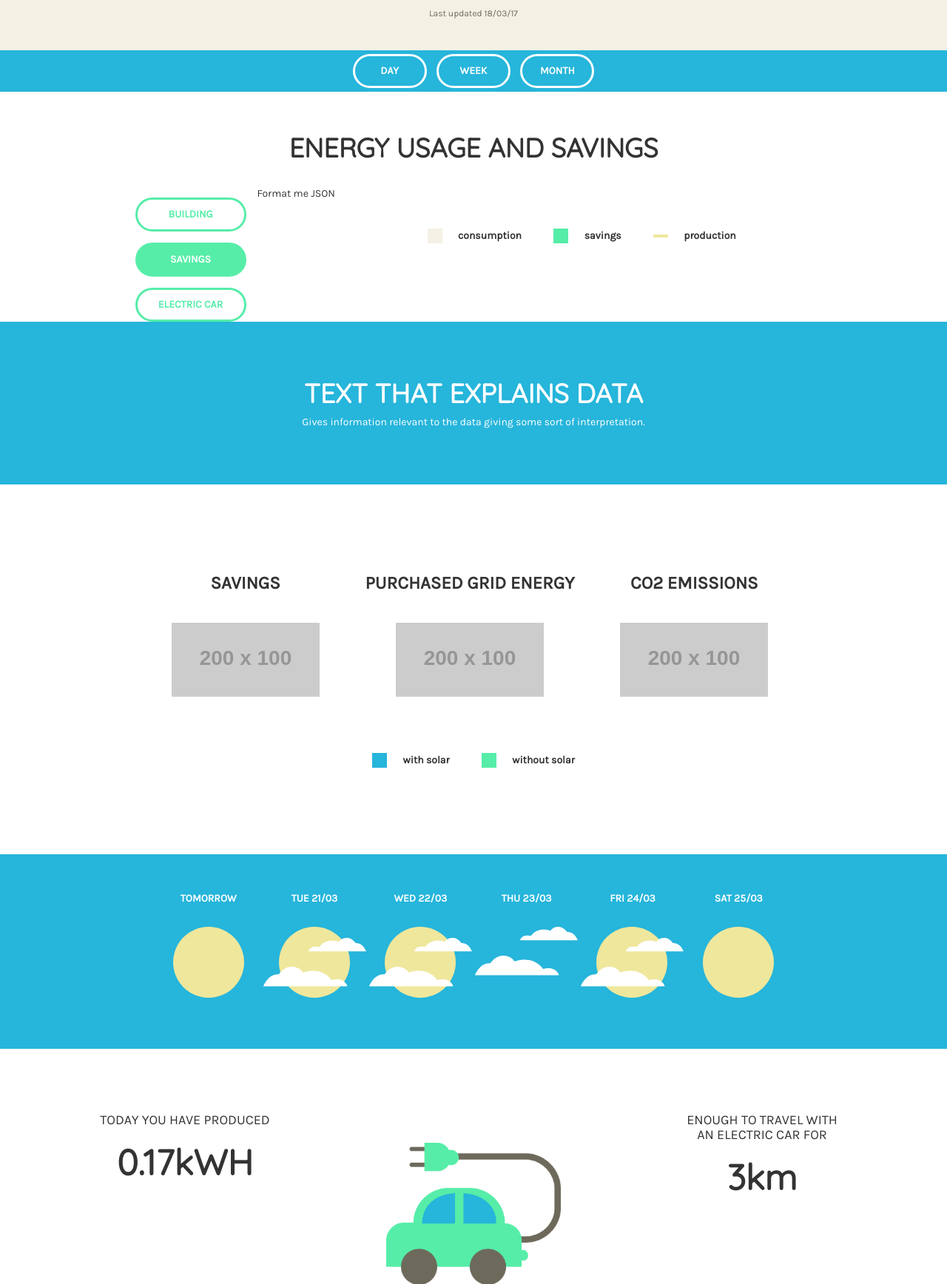
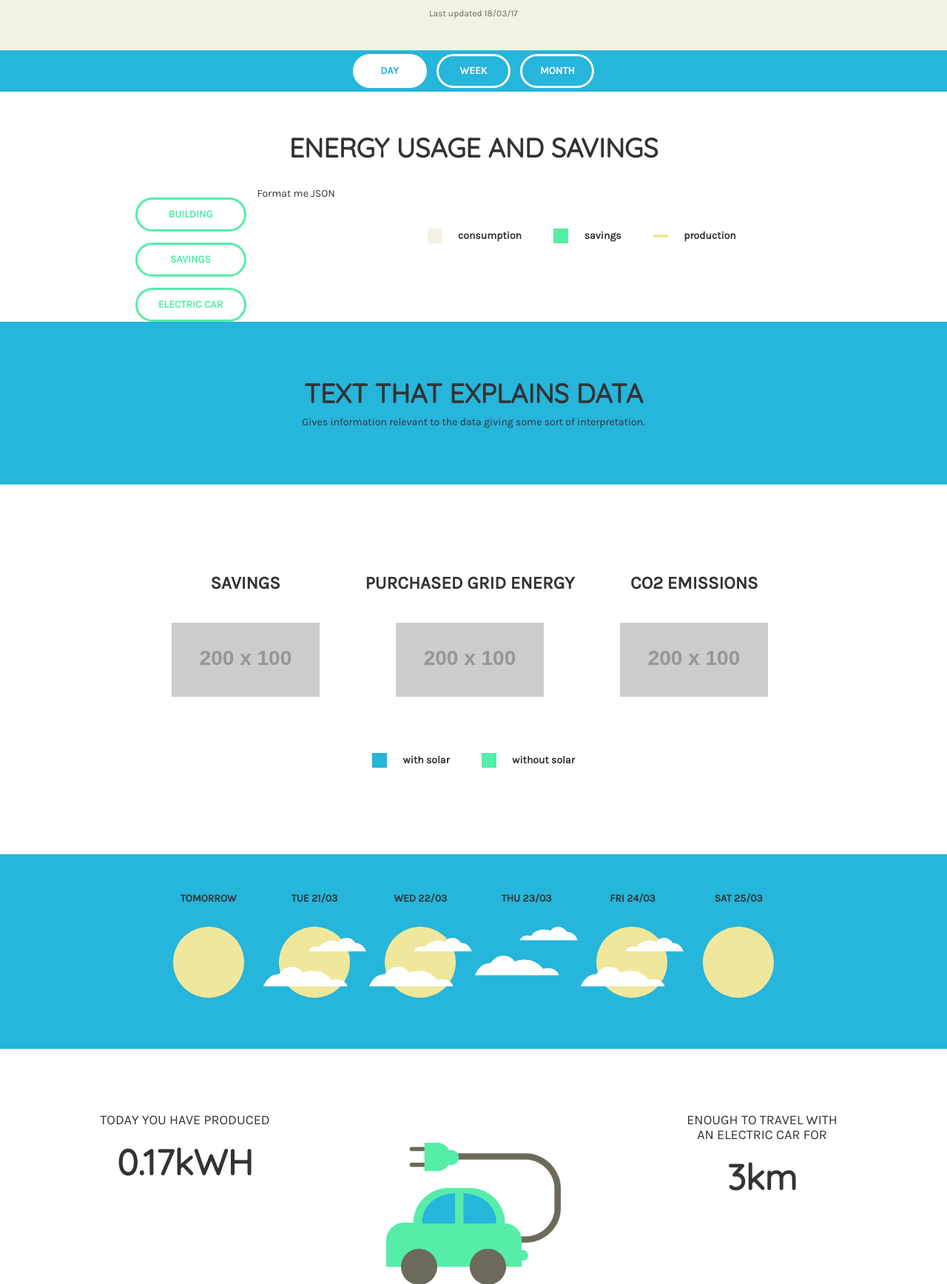
Before and after one commit to katebennu/elwedo-solar, a Django app: page / in a window 1280 px wide. Shown: the part 111-1847 px from the top of the page at 74% size. Run offline with Django 3.2, Linux system fonts and the light colour scheme; grey boxes labelled with a size stand in for pictures from a placeholder-image service; data that the repository does not hold is empty; some libraries are stand-ins or nearby versions.

Commit message:
timeline switch classes

```diff
--- a/infographics/static/infographics/style.css
+++ b/infographics/static/infographics/style.css
@@ -214,7 +214,6 @@ h1 {
 
 .blue-ribbon {
     background-color: #26B5DB;
-    color: #FFFFFF;
 }
 
 .sticky-ribbon > div {
@@ -227,6 +226,15 @@ h1 {
     border-color: #FFFFFF;
     border-radius: 100px;
     font-weight: bold;
+}
+
+.time-control-off {
+    color: #FFFFFF;
+}
+
+.time-control-on {
+    background-color: #FFFFFF;
+    color: #26B5DB;
 }
 
 #timeline-heading {
@@ -251,11 +259,9 @@ h1 {
 .graph-control-on {
     background-color: #56eda8;
     color: #FFFFFF;
-
 }
 
 .graph-control-off {
-
     color: #56eda8;
 }
 
@@ -508,7 +514,7 @@ h1 {
 }
 
 .valueline {
-  fill: none;
-  stroke: steelblue;
-  stroke-width: 2px;
+    fill: none;
+    stroke: steelblue;
+    stroke-width: 2px;
 }
--- a/infographics/templates/infographics/graph-timeline.html
+++ b/infographics/templates/infographics/graph-timeline.html
@@ -5,7 +5,7 @@
 
 <div id="timeline-menu" class="col-lg-2 col-md-2 col-sm-3 col-xs-12">
     <div id="building-switch" class="graph-control-off pointer">BUILDING</div>
-    <div class="graph-control-on pointer">SAVINGS</div>
+    <div class="graph-control-off pointer">SAVINGS</div>
     <div class="graph-control-off pointer">ELECTRIC CAR</div>
 </div>
 
--- a/infographics/templates/infographics/index.html
+++ b/infographics/templates/infographics/index.html
@@ -10,9 +10,9 @@
 
 
     <div class="ribbon blue-ribbon sticky-ribbon">
-        <div class="pointer" id="daySwitch">DAY</div>
-        <div class="pointer" id="weekSwitch">WEEK</div>
-        <div class="pointer" id="monthSwitch">MONTH</div>
+        <div class="time-control-on pointer" id="daySwitch">DAY</div>
+        <div class="time-control-off pointer" id="weekSwitch">WEEK</div>
+        <div class="time-control-off pointer" id="monthSwitch">MONTH</div>
     </div>
 
     <div class="container">
```
